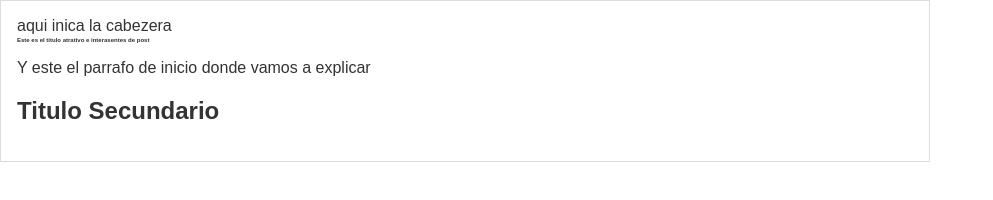
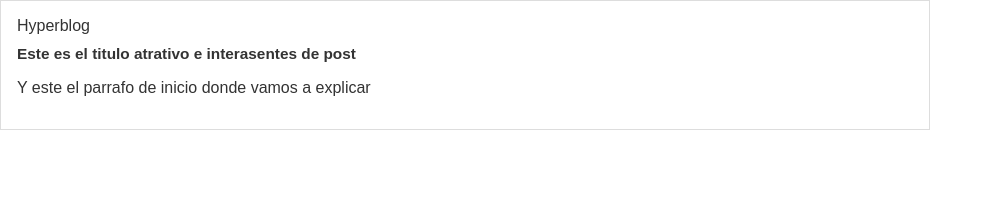
Before and after one commit to victormigueltejeda/hypperblog, a plain HTML site: page index.html in a window 1280 px wide. Shown: the whole page, without its empty margins (0-993 px from the left). Drawn offline with Linux system fonts and the light colour scheme.

Commit message:
commit de cabezera 2

```diff
--- a/css/estilos.css
+++ b/css/estilos.css
@@ -17,5 +17,5 @@ body{
 }
 
 #container h1{
-    font-size: 20%;
+    font-size: 96%;
 }
--- a/index.html
+++ b/index.html
@@ -6,7 +6,7 @@
     <body>
         <div id="container">
             <div id="cabezera">
-               aqui inica la cabezera
+               Hyperblog
             </div>
             <div id="post">
               <h1>
@@ -15,9 +15,7 @@
               <p>
                   Y este el parrafo de inicio donde vamos a explicar
               </p>
-              <h2>
-                  Titulo Secundario
-              </h2>
+
             </div>
 
         </div>
```
